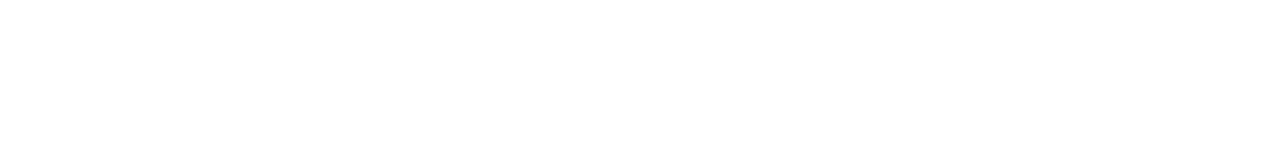
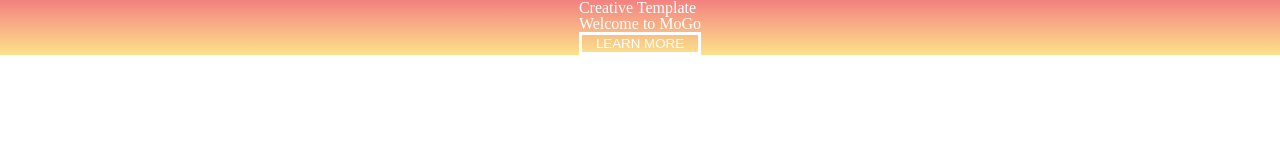
Before and after one commit to danon321/GoIT-project, a website: page index.html in a window 1280 px wide. Drawn offline with Linux system fonts and the light colour scheme.

Commit message:
Add basic html elements and styling to header

```diff
--- a/index.html
+++ b/index.html
@@ -14,8 +14,12 @@
     <link rel="stylesheet" href="style.css">
 </head>
 
-<body>
-
+<body class="main-grid">
+    <header class="header">
+        <h2 class="header__subtitle">Creative Template</h2>
+        <h1 class="header__title">Welcome to MoGo</h1>
+        <button class="button">Learn More</button>
+    </header>
 </body>
 
 </html>
--- a/sass/abstracts/_variables.scss
+++ b/sass/abstracts/_variables.scss
@@ -14,3 +14,7 @@ $border-color-primary: #e5e5e5;
 
 //Gradients
 $gradient-primary: linear-gradient(0deg, $color-secondary 0%, $color-primary 100%);
+
+//Buttons
+$button-font-color: $font-color-secondary;
+$button-border-color: $font-color-secondary;
--- /dev/null
+++ b/sass/components/_buttons.scss
@@ -0,0 +1,7 @@
+.button {
+    background-color: transparent;
+    border: 3px solid $button-border-color;
+
+    color: $button-font-color;
+    text-transform: uppercase;
+}
--- /dev/null
+++ b/sass/layout/_grid.scss
@@ -0,0 +1,4 @@
+.main-grid {
+    display: grid;
+    grid: 'header header header' 1fr / 1fr;
+}
--- /dev/null
+++ b/sass/layout/_header.scss
@@ -0,0 +1,12 @@
+.header {
+    display: grid;
+    place-content: center;
+    grid-area: header;
+
+    background: $gradient-primary;
+
+    &__subtitle,
+    &__title {
+        color: $font-color-secondary;
+    }
+}
--- a/sass/style.scss
+++ b/sass/style.scss
@@ -1 +1,7 @@
+@import 'abstracts/variables';
+
 @import 'base/reset';
+
+@import 'components/buttons';
+
+@import 'layout/grid', 'layout/header';
```
Also changed, not shown: style.css, 1 other file.
